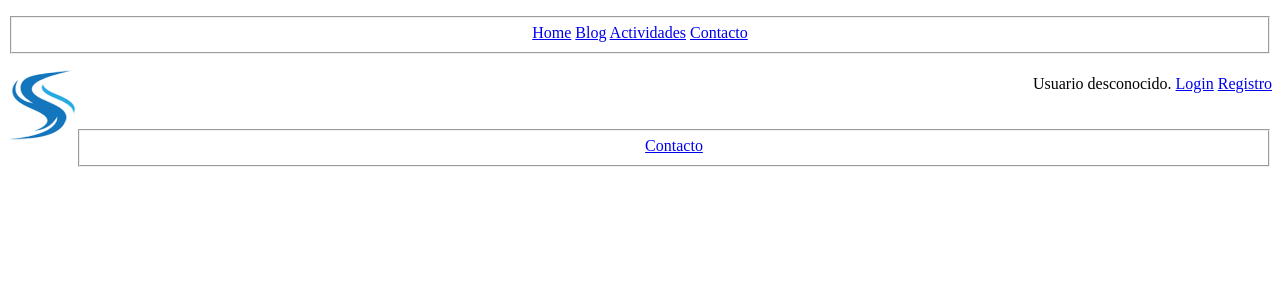
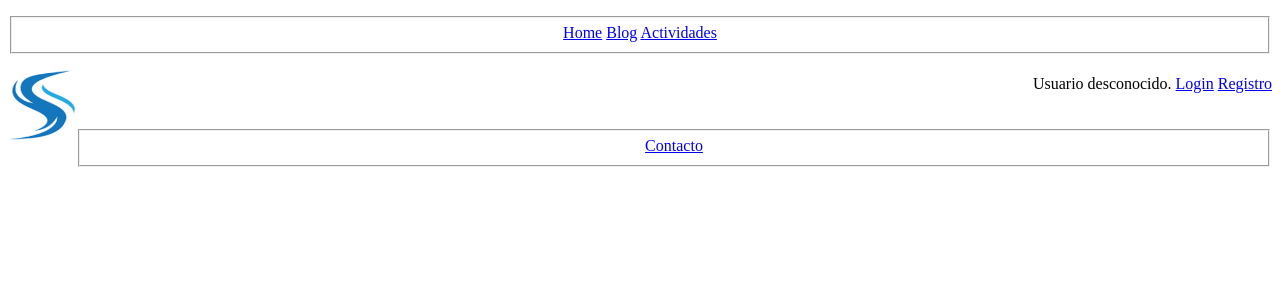
Before and after one commit to Pablovald/Practica1, a PHP site: page /Prac2/plantilla.php in a window 1280 px wide. Shown: the top 300 px of the page. Run offline with PHP 8.4, Linux system fonts and the light colour scheme; data that the repository does not hold is empty.

Commit message:
Update links.php

```diff
--- a/Prac2/links.php
+++ b/Prac2/links.php
@@ -4,7 +4,6 @@
 	<a href=home.php>Home</a>
     <a href=Blog.php>Blog</a>
     <a href=Actividades.php>Actividades</a>
-	<a href=Contacto.php>Contacto</a>
 	 </fieldset>
   </p>
 </div>
```
